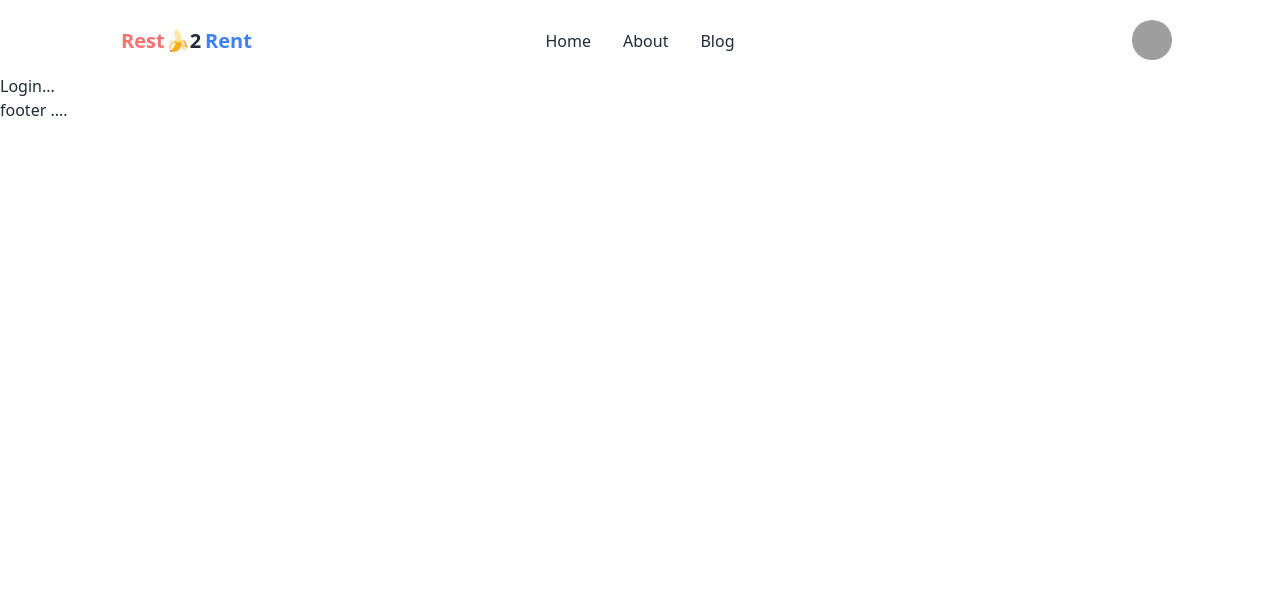
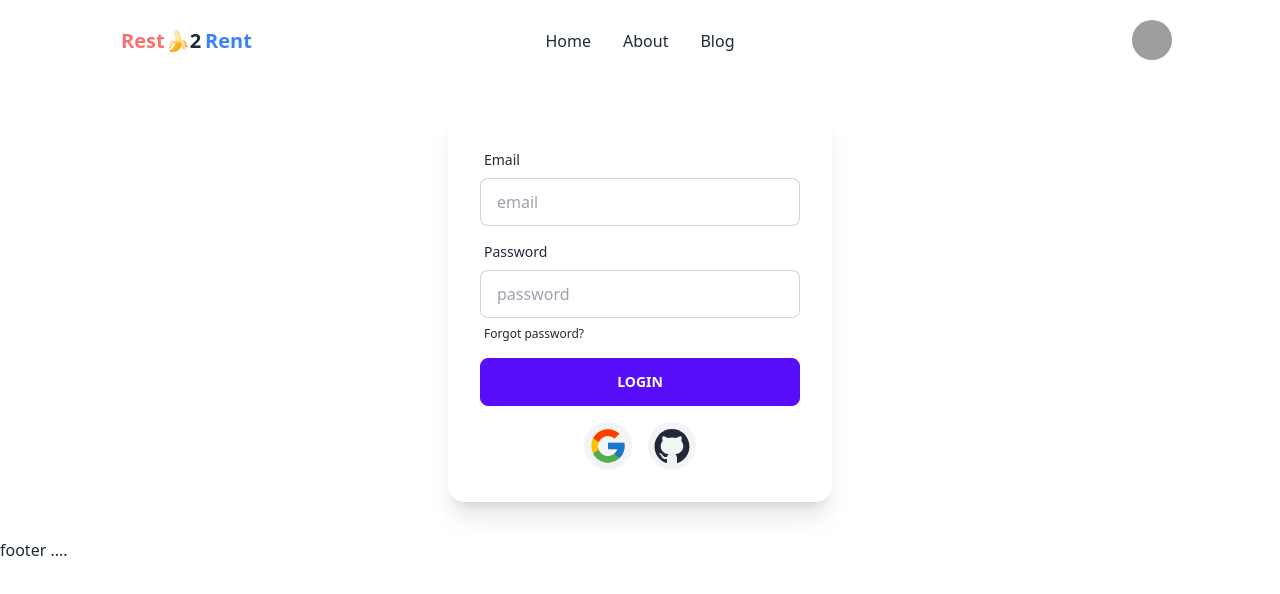
Before and after one commit to ataher-ali/chef-recipe-hunter-client, a React (Vite) app: page /login in a window 1280 px wide. Shown: the top 594 px of the page. Built offline with nearby package versions, Linux system fonts and the light colour scheme; grey boxes are pictures that could not be loaded.

Commit message:
login page ui

```diff
--- a/src/App.jsx
+++ b/src/App.jsx
@@ -9,7 +9,9 @@ const App = () => {
   return (
     <>
       <Header></Header>
-      <Outlet></Outlet>
+      <div className='mx-28 px-2'>
+         <Outlet></Outlet>
+      </div>
       <Footer></Footer>
     </>
   );
--- a/src/Pages/Account/Login.jsx
+++ b/src/Pages/Account/Login.jsx
@@ -1,11 +1,73 @@
-import React from 'react';
+import React from "react";
+import { FcGoogle } from "react-icons/fc";
+import { AiFillGithub } from "react-icons/ai";
+const Login = () => {
 
-const Login = () => {
-    return (
-        <div>
-            Login...
+    const formData =(event)=>{
+        event.preventDefault();
+        const email = event.target.email.value;
+        const password = event.target.password.value;
+        console.log('email :', email);
+        console.log('password :',password);
+
+        event.target.reset();
+    }
+
+
+  return (
+    <>
+      <div className="my-5 ">
+        <div className="hero-content w-full">
+          <div className="card flex-shrink-0 w-full max-w-sm shadow-xl ">
+
+            <form onSubmit={formData} className="card-body">
+              <div className="form-control">
+                <label className="label">
+                  <span className="label-text">Email</span>
+                </label>
+                <input
+                  type="email"
+                  placeholder="email"
+                  className="input input-bordered"
+                  name="email"
+                  required
+                />
+              </div>
+              <div className="form-control">
+                <label className="label">
+                  <span className="label-text">Password</span>
+                </label>
+                <input
+                  type="password"
+                  placeholder="password"
+                  className="input input-bordered"
+                  name="password"
+                  required
+                />
+                <label className="label">
+                  <a href="#" className="label-text-alt link link-hover">
+                    Forgot password?
+                  </a>
+                </label>
+              </div>
+              <div className="form-control mt-0">
+                <button className="btn btn-primary">Login</button>
+              </div>
+
+              <div className="flex justify-center mt-2">
+                <button className="bg-gray-100 hover:bg-gray-300  p-1 rounded-full mx-2">
+                  <FcGoogle size={40}></FcGoogle>
+                </button>
+                <button className=" bg-gray-100 p-1 rounded-full hover:bg-gray-300 mx-2">
+                  <AiFillGithub size={40}></AiFillGithub>
+                </button>
+              </div>
+            </form>
+          </div>
         </div>
-    );
+      </div>
+    </>
+  );
 };
 
 export default Login;
```
